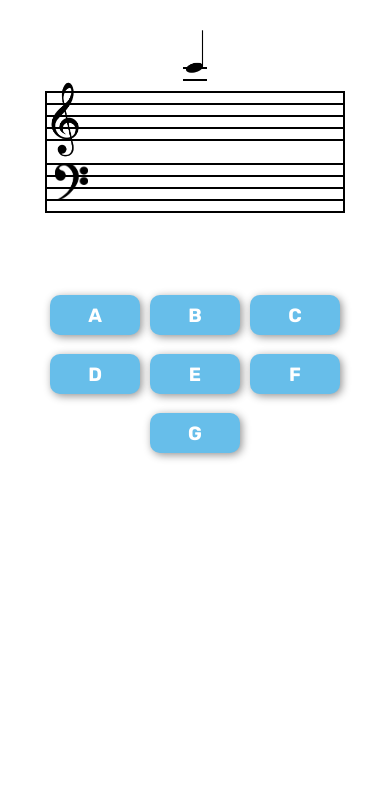
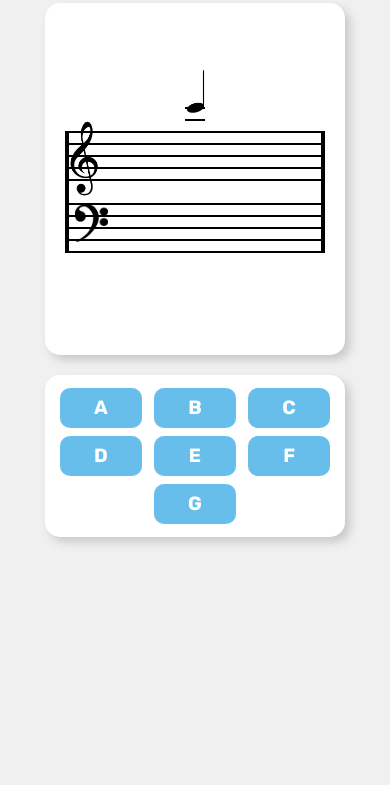
Before and after one commit to jesus23lk/Musicality, a plain HTML site: page index.html in a window 390 px wide. Shown: the part 73-858 px from the top of the page. Drawn offline with nearby package versions, Linux system fonts and the light colour scheme.

Commit message:
cleaner presentation

```diff
--- a/js_files/game.js
+++ b/js_files/game.js
@@ -100,6 +100,8 @@ function pickLocation() {
   note.id = 'note';
   locDiv.appendChild(note);
 
+  if (locId < 5) note.classList.add('upside-down')
+
   if(locDiv.className === 'ledger-line') note.classList.add('on-ledger');
 
   else if (locDiv.className === 'line') note.classList.add('on-line');
@@ -118,6 +120,7 @@ function removeImg() {
   g.noteImg.classList.remove('on-ledger');
   g.noteImg.classList.remove('on-line');
   g.noteImg.classList.remove('on-space');
+  g.noteImg.classList.remove('upside-down');
 
   if(g.noteDiv.className === 'ledger-line') g.noteDiv.style.backgroundColor = 'transparent';      //If the current location is a ledger-line, then we need to hide it
 
--- a/js_files/side_elements.js
+++ b/js_files/side_elements.js
@@ -212,12 +212,7 @@ function setupNoteRange() {
 
   document.getElementById('note-range-section').addEventListener('click', (e) => {
 
-    if (e.target.closest('.note-range-container')) {
-
-      console.log('hello');
-      return;
-
-    }
+    if (e.target.closest('.note-range-container')) return;
 
     if(noteRangeSec.dataset.visible === 'false') {
       noteRangeSec.classList.add('visible');
--- a/styles.css
+++ b/styles.css
@@ -8,7 +8,8 @@
 }
 
 body {
-  height: 1000px
+  height: 1000px;
+  background-color: rgb(240, 240, 240);
 }
 
 .cover {
@@ -174,11 +175,16 @@ body {
 }
 
 /* Canvas is pretty much a measure of music
-   it contains first a vertical measure line, then the staff, then another vertical measure line */
+it contains first a vertical measure line, then the staff, then another vertical measure line */
 #canvas {
+  margin-top: 20px;
   display: flex;
   flex-direction: row;
   width: 600px;
+  padding: 20px;
+  background-color: white;
+  border-radius: 15px;
+  box-shadow: 5px 5px 10px rgb(200, 200, 200);
 }
 
 /* Class for two lines on the left and right side of the staff */
@@ -196,6 +202,7 @@ body {
   display: flex;
   flex-direction: column;
   align-items: center;
+
 }
 
 .ledger-line, .line {
@@ -229,9 +236,11 @@ body {
   height: 95px;
   position: absolute;
   z-index: 2;
+  /* transform: rotate(180deg); */
 }
 
 /* Here we need to change our note position based on where it lands */
+
 #note.on-ledger {
   bottom: -22px;
   left: -29px;
@@ -239,45 +248,60 @@ body {
 
 #note.on-line {
   bottom: -22px;
-  left: 250px;
+  left: 230px;
 }
 
 #note.on-space {
   bottom: -17px;
-  left: 249px;
+  left: 230px;
+}
+
+#note.upside-down.on-ledger {
+  transform: rotate(180deg);
+  bottom: -70px;
+}
+
+#note.upside-down.on-space {
+  transform: rotate(180deg);
+  bottom: -64px;
 }
 
 /* Image of treble clef */
 #t-pic {
   height: 110px;
   position: absolute;
-  left: -5px;
-  top: 125px;
+  left: 14px;
+  top: 165px;
   z-index: 2;
 }
 
 /* Image of bass clef */
 #b-pic {
-  height: 52px;
+  height: 51px;
   position: absolute;
-  left: 10px;
-  top: 243px;
+  left: 30px;
+  top: 280px;
   z-index: 2;
 }
 
 /* Div that holds our 8 buttons */
 #btn-container {
   width: 100%;
-  height: 70px;
+  height: 75px;
   display: flex;
   flex-direction: row;
   justify-content: space-between;
   margin-bottom: 1em;
+  margin-top: 20px;
+  background-color: white;
+  box-shadow: 5px 5px 10px rgb(200, 200, 200);
+  padding: 0.8em;
+  border-radius: 15px;
 }
 
 /* Class that targets all of our 8 buttons */
 .btn {
-  width: 11.5%;
+  width: 12%;
   height: 100%;
   font-size: 1.2rem;
   border: none;
@@ -286,7 +310,6 @@ body {
   color: white;
   cursor: pointer;
   font-weight: 700;
-  box-shadow: 2px 2px 8px rgb(147, 147, 147);
 }
 
 .btn:hover {
@@ -385,8 +408,13 @@ body {
     width: 300px;
   }
 
+  #staff {
+    width: 262px;
+  }
+
   .vertical-line {
     top: 108px;
+    width: 4px;
     height: 122px;
   }
 
@@ -414,12 +442,12 @@ body {
     justify-content: space-around;
     flex-wrap: wrap;
     width: 100%;
+    gap: 0.5em;
   }
 
   .btn {
     width: 30%;
     height: 40px;
-    margin-bottom: 1em;
   }
 
   /* Corresponds to single quarter note image */
@@ -430,30 +458,39 @@ body {
   /* Here we need to change our note position based on where it lands */
   #note.on-ledger {
     bottom: -15px;
-    left: -21px;
+    left: -22px;
   }
 
   #note.on-line {
     bottom: -15px;
-    left: 115px;
+    left: 96px;
   }
 
   #note.on-space {
     bottom: -11px;
-    left: 116px;
+    left: 96px;
+  }
+
+  #note.upside-down.on-ledger {
+    bottom: -48px;
+  }
+
+  #note.upside-down.on-space {
+    bottom: -44px;
+    left: 97px;
   }
 
 
   /* Image of treble clef */
   #t-pic {
     height: 85px;
-    top: 94px;
+    top: 133px;
   }
 
   /* Image of bass clef */
   #b-pic {
     height: 38px;
-    top: 180px;
+    top: 221px;
   }
 
   #sidebar {
```
